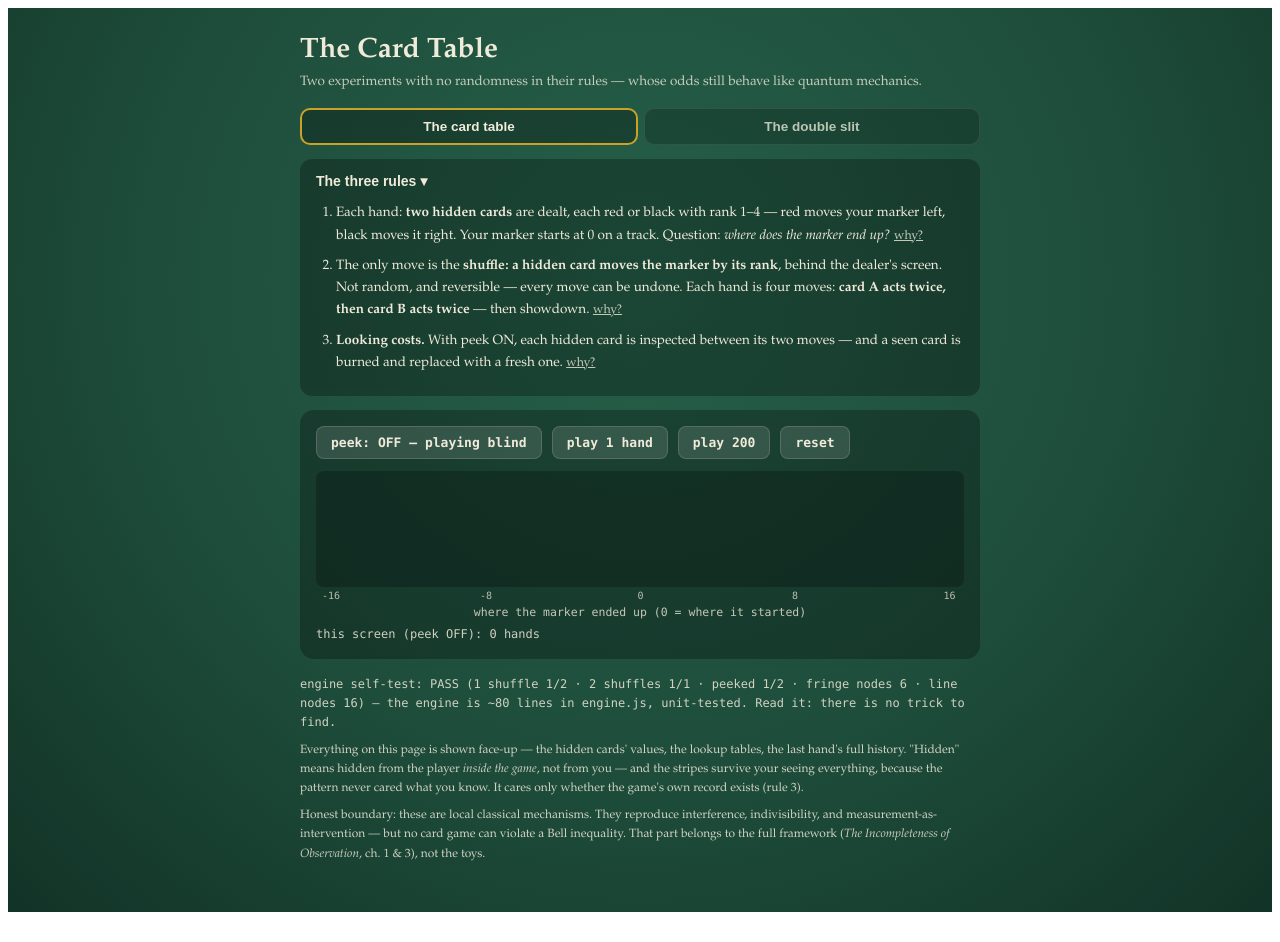
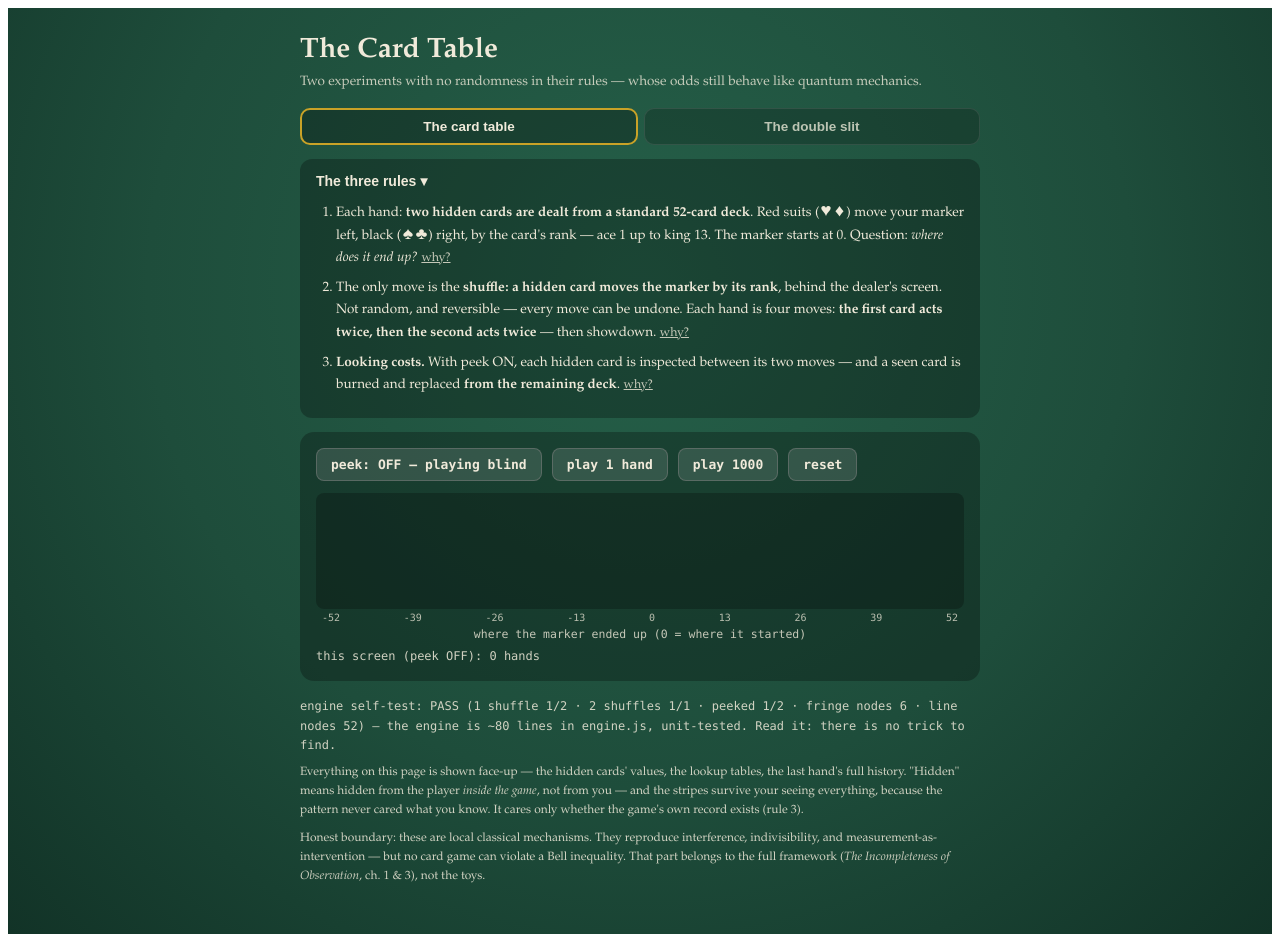
Before and after one commit to amaybaum/card-table, a React (Vite) app: page / in a window 1280 px wide. Before the commit the page ends 920 px from the top, so only its background shows below. Built offline with nearby package versions, Linux system fonts and the light colour scheme.

Commit message:
Last Sync: 2026-07-28 11:43

```diff
--- a/src/App.jsx
+++ b/src/App.jsx
@@ -1,5 +1,5 @@
 import { useState, useRef } from "react";
-import { swap, enumerate, dealHand, dealLineHand, lineDist, LINE_S, LINE_LO, LINE_N, LINE_TEST, NBINS, FRINGE, SLIT_L, SLIT_R,
+import { swap, enumerate, dealHand, dealLineHand, cardLabel, LINE_LO, LINE_N, LINE_TEST, NBINS, FRINGE, SLIT_L, SLIT_R,
          fireBlind, fireL, fireR, SELF_TEST, ALL_PASS, TEST_LABEL, SLIT_TEST } from "./engine.js";
 
 const cname = (b) => (b === 0 ? "RED" : "BLACK");
@@ -47,8 +47,8 @@ export default function CardTable() {
   const handStory = (h) => {
     if (!h) return null;
     const steps = h.peeked
-      ? `A ${fm(h.cards.a)} then (burned, fresh) ${fm(h.cards.a2)}; B ${fm(h.cards.b)} then (burned, fresh) ${fm(h.cards.b2)}`
-      : `A ${fm(h.cards.a)} twice; B ${fm(h.cards.b)} twice`;
+      ? `${cardLabel(h.cards.a)} then burned → ${cardLabel(h.cards.a2)}; ${cardLabel(h.cards.b)} then burned → ${cardLabel(h.cards.b2)}`
+      : `${cardLabel(h.cards.a)} twice, ${cardLabel(h.cards.b)} twice`;
     return `last hand: ${steps} — marker moved ${fm(h.d)}, deterministically`;
   };
 
@@ -80,13 +80,13 @@ export default function CardTable() {
             {rulesOpen && (
               <ol style={{ margin: "10px 0 2px", paddingLeft: 20, fontSize: 13.5, lineHeight: 1.65 }}>
                 <Rule n={1} why={why} setWhy={setWhy} ink={world.ink}
-                  text={<>Each hand: <b>two hidden cards</b> are dealt, each red or black with rank 1–4 — red moves your marker left, black moves it right. Your marker starts at 0 on a track. Question: <i>where does the marker end up?</i></>}
+                  text={<>Each hand: <b>two hidden cards are dealt from a standard 52-card deck</b>. Red suits (♥♦) move your marker left, black (♠♣) right, by the card's rank — ace 1 up to king 13. The marker starts at 0. Question: <i>where does it end up?</i></>}
                   whyText={<>The deal is the <b>only randomness in the game</b> — it stands for not knowing the world's starting conditions. Everything after is fixed by the rules, so there are no dice to blame the strangeness on. The hidden card is the point: the world contains more than you can see, and the rules use that part too.</>} />
                 <Rule n={2} why={why} setWhy={setWhy} ink={world.ink}
-                  text={<>The only move is the <b>shuffle: a hidden card moves the marker by its rank</b>, behind the dealer's screen. Not random, and reversible — every move can be undone. Each hand is four moves: <b>card A acts twice, then card B acts twice</b> — then showdown.</>}
-                  whyText={<><b>Deterministic</b>: same input, same result — so probability can only come from what you can't see. <b>Reversible</b>: every move can be undone, so information can hide but never dies. Each card acting <b>twice, in step</b> doubles its move — so odd final positions become impossible (the nodes) — and the two doubled cards <b>add</b>, so the allowed positions pile up unevenly (the envelope). Stripes and shape, both derived from the rules; nothing is engineered.</>} />
+                  text={<>The only move is the <b>shuffle: a hidden card moves the marker by its rank</b>, behind the dealer's screen. Not random, and reversible — every move can be undone. Each hand is four moves: <b>the first card acts twice, then the second acts twice</b> — then showdown.</>}
+                  whyText={<><b>Deterministic</b>: same input, same result — so probability can only come from what you can't see. <b>Reversible</b>: every move can be undone, so information can hide but never dies. Each card acting <b>twice, in step</b> doubles its move — so odd final positions become impossible: 52 exact nodes — and the two doubled cards <b>add</b>, so the allowed positions pile into an envelope whose 25 tooth heights are shaped by the deck's own make-up. Stripes and shape, both derived; nothing is engineered.</>} />
                 <Rule n={3} why={why} setWhy={setWhy} ink={world.ink}
-                  text={<><b>Looking costs.</b> With peek ON, each hidden card is inspected between its two moves — and a seen card is burned and replaced with a fresh one.</>}
+                  text={<><b>Looking costs.</b> With peek ON, each hidden card is inspected between its two moves — and a seen card is burned and replaced <b>from the remaining deck</b>.</>}
                   whyText={<>In this toy, honestly: a house rule — the toy <i>imposes</i> what real physics <i>derives</i>. In physics there is no passive glance: to see a card you must interact with it. <b>Looking is copying</b> — a record now exists somewhere — and the pattern below is <i>made of</i> a correlation: each card acting twice in step. Burning a card mid-hand makes the four moves <b>independent</b> — the forbidden bins fill in, and independent moves obey the bell-curve theorem: measurement doesn't just erase the stripes, it makes the world normal. Minds are irrelevant: a machine that photographs the card and shows no one destroys the certainty just as thoroughly. What costs is that the record exists, not that anyone reads it.</>} />
               </ol>
             )}
@@ -105,7 +105,7 @@ export default function CardTable() {
                   peek: {peekMode ? "ON — hidden cards inspected mid-hand" : "OFF — playing blind"}
                 </button>
                 <button onClick={() => playCards(1)} style={btn()}>play 1 hand</button>
-                <button onClick={() => playCards(200)} style={btn()}>play 200</button>
+                <button onClick={() => playCards(1000)} style={btn()}>play 1000</button>
                 <button onClick={() => { setCardsOff(Array(LINE_N).fill(0)); setCardsOn(Array(LINE_N).fill(0)); setLastHand(null); }} style={btn()}>reset</button>
               </div>
               <div style={{ display: "flex", alignItems: "flex-end", gap: 2, height: 110, background: "rgba(0,0,0,.25)", borderRadius: 8, padding: "6px 6px 0" }}>
@@ -114,7 +114,7 @@ export default function CardTable() {
                 ))}
               </div>
               <div style={{ display: "flex", gap: 2, padding: "3px 6px 0", fontFamily: "ui-monospace, Menlo, monospace", fontSize: 10, opacity: 0.75 }}>
-                {bins.map((_, x) => <div key={x} style={{ flex: 1, textAlign: "center" }}>{(x + LINE_LO) % 8 === 0 ? x + LINE_LO : ""}</div>)}
+                {bins.map((_, x) => <div key={x} style={{ flex: 1, textAlign: "center" }}>{(x + LINE_LO) % 13 === 0 ? x + LINE_LO : ""}</div>)}
               </div>
               <div style={{ fontFamily: "ui-monospace, Menlo, monospace", fontSize: 11.5, marginTop: 4, opacity: 0.8, textAlign: "center" }}>
                 where the marker ended up (0 = where it started)
@@ -129,8 +129,10 @@ export default function CardTable() {
                   unevenly (the two doubled cards add). Peek ON: every bin fills <b>and the shape smooths
                   toward a bell curve</b> — with the correlations burned, the four moves are independent,
                   and independence is what bell curves are made of. <b>Decoherence is the central limit
-                  theorem switching on.</b> Nothing here was chosen to look quantum — flip the tab for
-                  the engineered 25-bin version.
+                  theorem switching on.</b> (Even the outermost bins are coherence-only: ±52 takes two
+                  same-colour kings acting in step — a peeked hand, drawing burns from a depleted deck,
+                  can never get there.) Nothing here was chosen to look quantum — flip the tab for the
+                  engineered 25-bin version.
                 </div>
               )}
             </div>
--- a/src/engine.js
+++ b/src/engine.js
@@ -73,42 +73,56 @@ export const SLIT_TEST = (() => {
 
 
 /* ------------------------------------------------------------------ */
-/* THE LINE GAME — fringes under an envelope, all derived.             */
-/* Two hidden cards per hand, each red or black, rank 1-4: red moves   */
-/* the marker left, black right. EACH HIDDEN CARD ACTS TWICE (A,A,B,B) */
-/* behind the dealer's screen. Screen = final marker position, -16..16.*/
-/* Blind: displacement 2a+2b — odd positions are exact nodes (parity), */
-/* and the two doubled cards ADD, so allowed positions pile into a     */
-/* graded envelope. Peek (rule 3, at a hidden card between its two     */
-/* moves) burns and replaces it: four INDEPENDENT moves — every bin    */
-/* fills and the shape smooths toward a bell curve. Nothing engineered.*/
+/* THE LINE GAME, on a standard 52-card deck.                          */
+/* Two hidden cards are DEALT (without replacement). Red suits move    */
+/* the marker left, black right, by rank (A=1 .. K=13). EACH CARD ACTS */
+/* TWICE (A,A,B,B) behind the dealer's screen; screen = final marker   */
+/* position, -52..+52. Blind: displacement 2a+2b — 52 exact odd nodes, */
+/* a 25-height envelope shaped by the deck's own make-up. Peek (rule 3,*/
+/* between a card's two moves) burns it; the replacement comes from    */
+/* the REMAINING deck — so the outermost bins (\u00b152, two same-colour  */
+/* kings in step) are reachable ONLY without measurement.              */
 /* ------------------------------------------------------------------ */
 
-export const LINE_S = [-4, -3, -2, -1, 1, 2, 3, 4];
-export const LINE_LO = -16, LINE_HI = 16, LINE_N = 33;
+export const SUITS = ["\u2660", "\u2665", "\u2666", "\u2663"];   // spade, heart, diamond, club
+export const CARD52 = [];
+for (let r = 1; r <= 13; r++)
+  for (let si = 0; si < 4; si++) {
+    const red = si === 1 || si === 2;
+    CARD52.push({ r, s: SUITS[si], m: red ? -r : r });
+  }
+export const RANKS = { 1: "A", 11: "J", 12: "Q", 13: "K" };
+export const cardLabel = (c) => `${RANKS[c.r] || c.r}${c.s}`;
+export const LINE_LO = -52, LINE_HI = 52, LINE_N = 105;
+function drawFrom(avail, rng) { const k = Math.floor(rng() * avail.length); return avail.splice(k, 1)[0]; }
 export function dealLineHand(peek, rng) {
-  const draw = () => LINE_S[Math.floor(rng() * 8)];
-  const a = draw(), b = draw();
-  if (!peek) {
-    const d = 2 * a + 2 * b;
-    return { d, peeked: false, moves: [a, a, b, b], cards: { a, b } };
-  }
-  const a2 = draw(), b2 = draw();
-  const d = a + a2 + b + b2;
-  return { d, peeked: true, moves: [a, a2, b, b2], cards: { a, b, a2, b2 } };
+  const avail = CARD52.map((_, i) => i);
+  const A = CARD52[drawFrom(avail, rng)], B = CARD52[drawFrom(avail, rng)];
+  if (!peek) return { d: 2 * A.m + 2 * B.m, peeked: false, cards: { a: A, b: B } };
+  const A2 = CARD52[drawFrom(avail, rng)], B2 = CARD52[drawFrom(avail, rng)];
+  return { d: A.m + A2.m + B.m + B2.m, peeked: true, cards: { a: A, b: B, a2: A2, b2: B2 } };
 }
-export function lineDist(peek) {             // exact enumeration, counts per bin
-  const c = Array(LINE_N).fill(0);
-  for (const a of LINE_S) for (const b of LINE_S) {
-    if (!peek) c[2 * a + 2 * b - LINE_LO]++;
-    else for (const a2 of LINE_S) for (const b2 of LINE_S) c[a + a2 + b + b2 - LINE_LO]++;
+export function lineDist(peek) {           // exact enumeration over ordered distinct deals
+  const c = Array(LINE_N).fill(0), M = CARD52.map((x) => x.m), n = 52;
+  for (let i = 0; i < n; i++) for (let j = 0; j < n; j++) {
+    if (j === i) continue;
+    if (!peek) { c[2 * M[i] + 2 * M[j] - LINE_LO]++; continue; }
+    const base = M[i] + M[j];
+    for (let k = 0; k < n; k++) {
+      if (k === i || k === j) continue;
+      for (let l = 0; l < n; l++) {
+        if (l === i || l === j || l === k) continue;
+        c[base + M[k] + M[l] - LINE_LO]++;
+      }
+    }
   }
   return c;
 }
 export const LINE_TEST = (() => {
   const bl = lineDist(false), pk = lineDist(true);
-  const nodes = bl.filter((v, i) => (i + LINE_LO) % 2 !== 0 && v === 0).length;
+  const nodes = bl.filter((v, x) => (x + LINE_LO) % 2 !== 0 && v === 0).length;
   const heights = new Set(bl.filter((v) => v > 0)).size;
-  const filled = pk.slice(1, -1).every((v) => v > 0) && pk[0] > 0 && pk[LINE_N - 1] > 0;
-  return { nodes, heights, pass: nodes === 16 && heights >= 5 && filled };
+  const midFilled = pk.every((v, x) => (Math.abs(x + LINE_LO) <= 50 ? v > 0 : true));
+  const edgesCoherent = bl[0] > 0 && bl[LINE_N - 1] > 0 && pk[0] === 0 && pk[LINE_N - 1] === 0;
+  return { nodes, heights, pass: nodes === 52 && heights >= 15 && midFilled && edgesCoherent };
 })();
```
Also changed, not shown: 1 other file (tests, documents, lock files or other folders).
